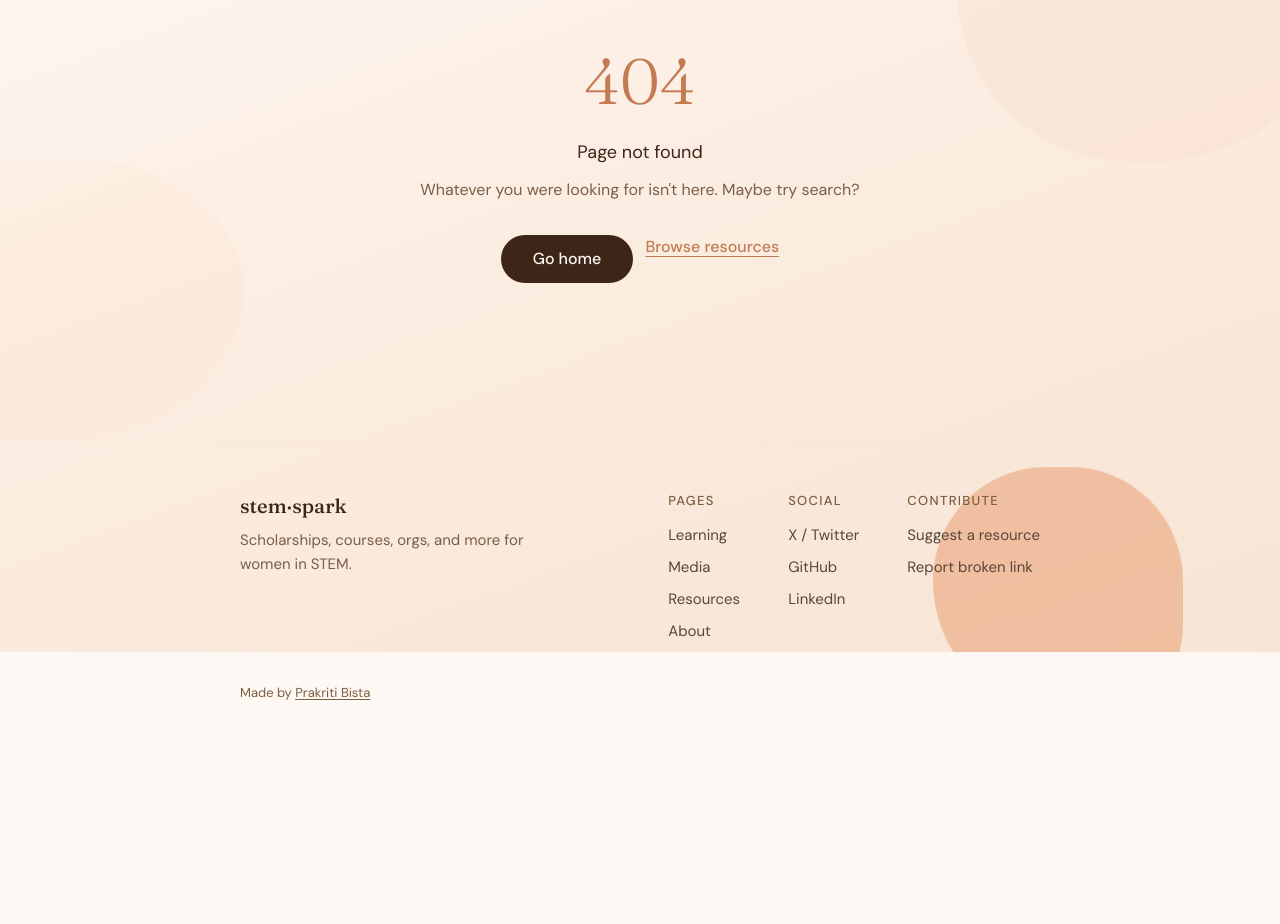
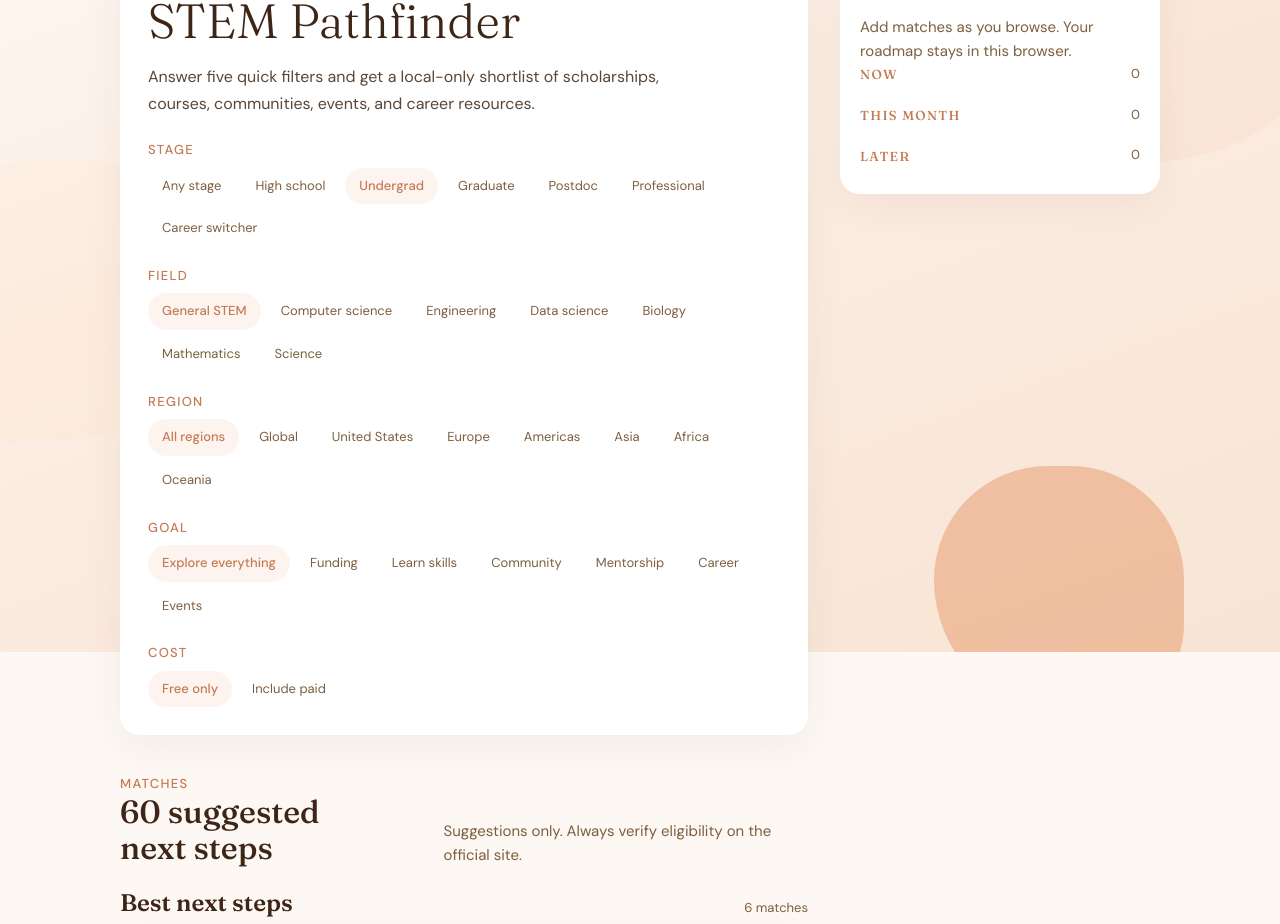
Before and after one commit to itsmepraks/womeninstem, a Next.js app: page /pathfinder in a window 1280 px wide. Before the commit this address had no page. Shown: the part 148-1072 px from the top of the page. Before the commit the page ends 899 px from the top, so only its background shows below. Built offline with nearby package versions, Linux system fonts and the light colour scheme.

Commit message:
Add Pathfinder page

```diff
--- /dev/null
+++ b/app/pathfinder/page.tsx
@@ -0,0 +1,25 @@
+import type { Metadata } from 'next';
+import PageTransition from '@/components/ui/PageTransition';
+import Feedback from '@/components/ui/Feedback';
+import PathfinderExperience from '@/components/pathfinder/PathfinderExperience';
+import { pageMetadata } from '@/lib/seo';
+
+export const metadata: Metadata = {
+  ...pageMetadata({
+    title: 'STEM Pathfinder | Find Scholarships, Courses, and Communities',
+    description:
+      'Answer a few private, no-login questions and get matched with scholarships, courses, communities, events, and career resources for women in STEM.',
+    path: '/pathfinder',
+  }),
+};
+
+export default function PathfinderPage() {
+  return (
+    <PageTransition>
+      <div className="mx-auto max-w-[1120px] px-6 pb-12 md:px-10">
+        <PathfinderExperience />
+        <Feedback />
+      </div>
+    </PageTransition>
+  );
+}
--- /dev/null
+++ b/components/pathfinder/PathfinderExperience.tsx
@@ -0,0 +1,101 @@
+'use client';
+
+import { useEffect, useMemo, useState } from 'react';
+import PathfinderForm from '@/components/pathfinder/PathfinderForm';
+import MatchResults from '@/components/pathfinder/MatchResults';
+import RoadmapPanel from '@/components/pathfinder/RoadmapPanel';
+import { getPathfinderCatalog } from '@/lib/pathfinder/catalog';
+import {
+  DEFAULT_PATHFINDER_FILTERS,
+  getPathfinderMatches,
+  groupPathfinderMatches,
+} from '@/lib/pathfinder/scoring';
+import {
+  addRoadmapItem,
+  emptyRoadmap,
+  hasRoadmapItem,
+  moveRoadmapItem,
+  readRoadmap,
+  removeRoadmapItem,
+  toRoadmapItem,
+  writeRoadmap,
+} from '@/lib/pathfinder/storage';
+import type {
+  PathfinderFilters,
+  PathfinderMatch,
+  RoadmapBucket,
+  RoadmapState,
+} from '@/lib/pathfinder/types';
+
+export default function PathfinderExperience() {
+  const [filters, setFilters] = useState<PathfinderFilters>(DEFAULT_PATHFINDER_FILTERS);
+  const [roadmap, setRoadmap] = useState<RoadmapState>(() => emptyRoadmap());
+  const [hydrated, setHydrated] = useState(false);
+
+  const catalog = useMemo(() => getPathfinderCatalog(), []);
+  const matches = useMemo(() => getPathfinderMatches(catalog, filters), [catalog, filters]);
+  const groups = useMemo(() => groupPathfinderMatches(matches), [matches]);
+  const savedIds = useMemo(() => {
+    return new Set([...roadmap.now, ...roadmap.month, ...roadmap.later].map((item) => item.id));
+  }, [roadmap]);
+
+  useEffect(() => {
+    setRoadmap(readRoadmap());
+    setHydrated(true);
+  }, []);
+
+  function persist(next: RoadmapState) {
+    setRoadmap(next);
+    writeRoadmap(next);
+  }
+
+  function addMatch(match: PathfinderMatch) {
+    if (hasRoadmapItem(roadmap, match.id)) return;
+    persist(addRoadmapItem(roadmap, toRoadmapItem(match, 'now')));
+  }
+
+  function moveItem(id: string, bucket: RoadmapBucket) {
+    persist(moveRoadmapItem(roadmap, id, bucket));
+  }
+
+  function removeItem(id: string) {
+    persist(removeRoadmapItem(roadmap, id));
+  }
+
+  return (
+    <div className="grid gap-8 lg:grid-cols-[minmax(0,1fr)_320px] lg:items-start">
+      <div className="min-w-0 space-y-10">
+        <section className="card-white p-6 md:p-7">
+          <div className="mb-6">
+            <p className="mb-2 text-label text-accent-primary">Private matching</p>
+            <h1 className="font-display text-[2.5rem] font-light leading-tight text-text-heading md:text-[3rem]">
+              STEM Pathfinder
+            </h1>
+            <p className="mt-3 max-w-[560px] text-body text-text-body">
+              Answer five quick filters and get a local-only shortlist of scholarships,
+              courses, communities, events, and career resources.
+            </p>
+          </div>
+          <PathfinderForm filters={filters} onChange={setFilters} />
+        </section>
+
+        <section aria-live="polite" aria-busy={!hydrated}>
+          <div className="mb-5 flex flex-col gap-1 md:flex-row md:items-end md:justify-between">
+            <div>
+              <p className="text-label text-accent-primary">Matches</p>
+              <h2 className="font-display text-display text-text-heading">
+                {matches.length} suggested next steps
+              </h2>
+            </div>
+            <p className="text-sm text-text-muted">
+              Suggestions only. Always verify eligibility on the official site.
+            </p>
+          </div>
+          <MatchResults groups={groups} savedIds={savedIds} onAdd={addMatch} />
+        </section>
+      </div>
+
+      <RoadmapPanel roadmap={roadmap} onMove={moveItem} onRemove={removeItem} />
+    </div>
+  );
+}
```
